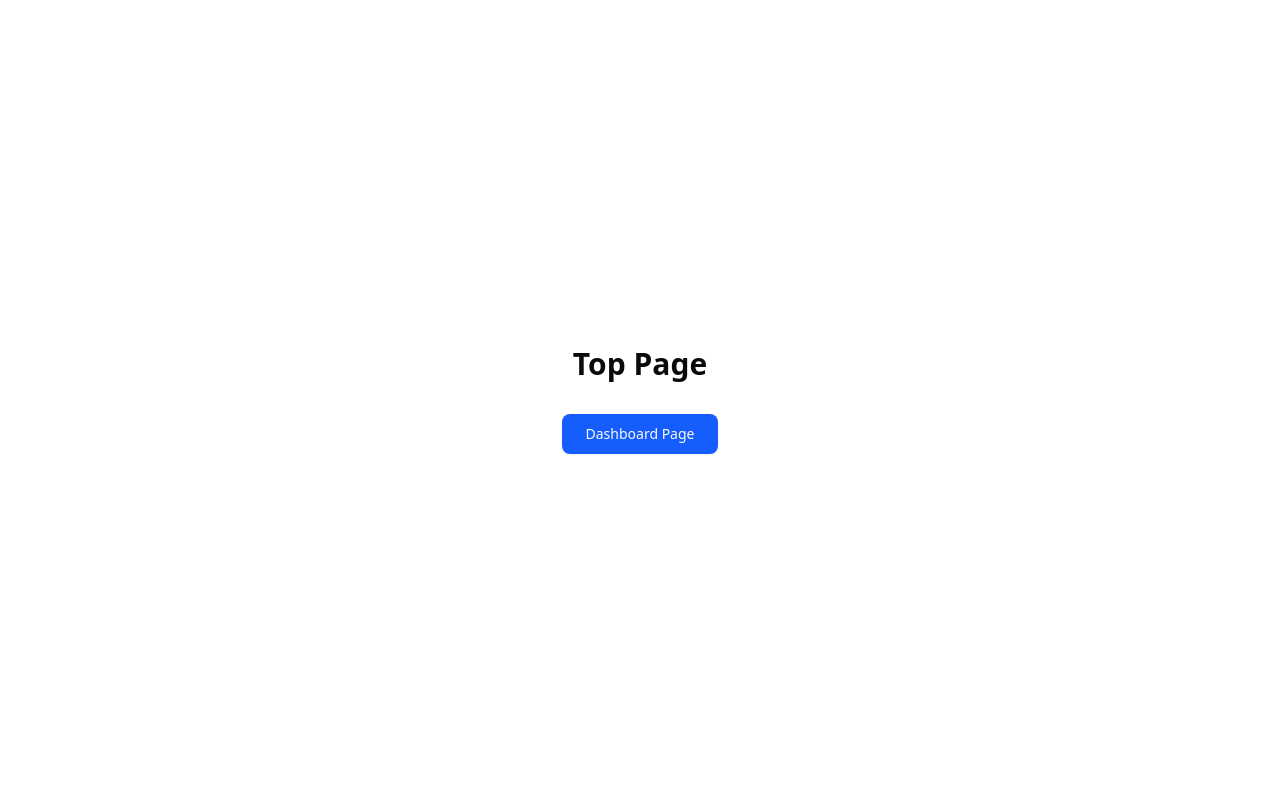
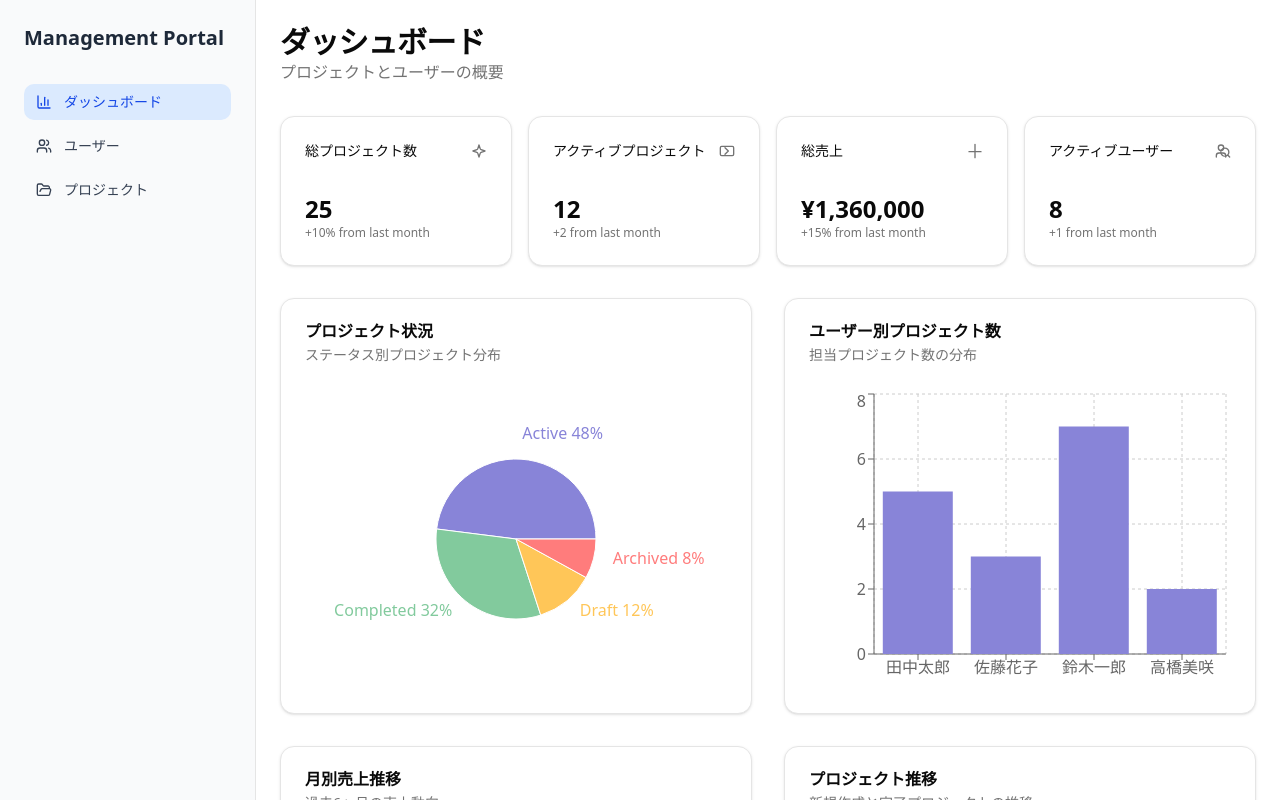
Before and after one commit to kazuki-310/learn-nextjs-graphql, a Next.js app: page / in a window 1280 px wide. Built offline with nearby package versions, Linux system fonts and the light colour scheme.

Commit message:
feat: ダッシュボード、ユーザー、プロジェクト管理ページを追加し、サイドバーのナビゲーションを改善

```diff
--- a/src/app/(dashboard)/layout.tsx
+++ b/src/app/(dashboard)/layout.tsx
@@ -1,11 +1,10 @@
 import { Sidebar } from '@/components/shared/sidebar';
 
-export default function Layout({ children }: { children: React.ReactNode }) {
+export default function DashboardLayout({ children }: { children: React.ReactNode }) {
   return (
-    <div className="flex min-h-screen">
+    <div className="flex h-screen">
       <Sidebar />
-
-      <main className="w-full p-6">{children}</main>
+      <main className="flex-1 overflow-auto p-6">{children}</main>
     </div>
   );
 }
--- /dev/null
+++ b/src/app/(dashboard)/page.tsx
@@ -0,0 +1,234 @@
+'use client';
+
+import { Card, CardContent, CardDescription, CardHeader, CardTitle } from '@/components/ui/card';
+import { BarChart, Bar, XAxis, YAxis, CartesianGrid, Tooltip, PieChart, Pie, Cell, LineChart, Line, AreaChart, Area, ResponsiveContainer } from 'recharts';
+
+// Mock data for now - will be replaced with real GraphQL data
+const statusData = [
+  { name: 'Active', value: 12, color: '#8884d8' },
+  { name: 'Completed', value: 8, color: '#82ca9d' },
+  { name: 'Draft', value: 3, color: '#ffc658' },
+  { name: 'Archived', value: 2, color: '#ff7c7c' },
+];
+
+const monthlyRevenueData = [
+  { month: '2024-01', revenue: 150000 },
+  { month: '2024-02', revenue: 200000 },
+  { month: '2024-03', revenue: 180000 },
+  { month: '2024-04', revenue: 250000 },
+  { month: '2024-05', revenue: 300000 },
+  { month: '2024-06', revenue: 280000 },
+];
+
+const userProjectData = [
+  { name: '田中太郎', projects: 5 },
+  { name: '佐藤花子', projects: 3 },
+  { name: '鈴木一郎', projects: 7 },
+  { name: '高橋美咲', projects: 2 },
+];
+
+const projectTrendData = [
+  { month: '2024-01', new: 3, completed: 2 },
+  { month: '2024-02', new: 5, completed: 4 },
+  { month: '2024-03', new: 4, completed: 3 },
+  { month: '2024-04', new: 6, completed: 5 },
+  { month: '2024-05', new: 8, completed: 6 },
+  { month: '2024-06', new: 7, completed: 8 },
+];
+
+export default function DashboardPage() {
+  return (
+    <div className="space-y-8">
+      <div>
+        <h1 className="text-3xl font-bold tracking-tight">ダッシュボード</h1>
+        <p className="text-muted-foreground">プロジェクトとユーザーの概要</p>
+      </div>
+
+      {/* KPI Cards */}
+      <div className="grid gap-4 md:grid-cols-2 lg:grid-cols-4">
+        <Card>
+          <CardHeader className="flex flex-row items-center justify-between space-y-0 pb-2">
+            <CardTitle className="text-sm font-medium">総プロジェクト数</CardTitle>
+            <svg
+              xmlns="http://www.w3.org/2000/svg"
+              viewBox="0 0 24 24"
+              fill="none"
+              stroke="currentColor"
+              strokeLinecap="round"
+              strokeLinejoin="round"
+              strokeWidth="2"
+              className="h-4 w-4 text-muted-foreground"
+            >
+              <path d="m12 3-1.912 5.813a2 2 0 0 1-1.275 1.275L3 12l5.813 1.912a2 2 0 0 1 1.275 1.275L12 21l1.912-5.813a2 2 0 0 1 1.275-1.275L21 12l-5.813-1.912a2 2 0 0 1-1.275-1.275L12 3Z" />
+            </svg>
+          </CardHeader>
+          <CardContent>
+            <div className="text-2xl font-bold">25</div>
+            <p className="text-xs text-muted-foreground">+10% from last month</p>
+          </CardContent>
+        </Card>
+
+        <Card>
+          <CardHeader className="flex flex-row items-center justify-between space-y-0 pb-2">
+            <CardTitle className="text-sm font-medium">アクティブプロジェクト</CardTitle>
+            <svg
+              xmlns="http://www.w3.org/2000/svg"
+              viewBox="0 0 24 24"
+              fill="none"
+              stroke="currentColor"
+              strokeLinecap="round"
+              strokeLinejoin="round"
+              strokeWidth="2"
+              className="h-4 w-4 text-muted-foreground"
+            >
+              <rect width="20" height="14" x="2" y="5" rx="2" />
+              <path d="m9 7 5 5-5 5" />
+            </svg>
+          </CardHeader>
+          <CardContent>
+            <div className="text-2xl font-bold">12</div>
+            <p className="text-xs text-muted-foreground">+2 from last month</p>
+          </CardContent>
+        </Card>
+
+        <Card>
+          <CardHeader className="flex flex-row items-center justify-between space-y-0 pb-2">
+            <CardTitle className="text-sm font-medium">総売上</CardTitle>
+            <svg
+              xmlns="http://www.w3.org/2000/svg"
+              viewBox="0 0 24 24"
+              fill="none"
+              stroke="currentColor"
+              strokeLinecap="round"
+              strokeLinejoin="round"
+              strokeWidth="2"
+              className="h-4 w-4 text-muted-foreground"
+            >
+              <path d="M12 2v20m9-9H3" />
+            </svg>
+          </CardHeader>
+          <CardContent>
+            <div className="text-2xl font-bold">¥1,360,000</div>
+            <p className="text-xs text-muted-foreground">+15% from last month</p>
+          </CardContent>
+        </Card>
+
+        <Card>
+          <CardHeader className="flex flex-row items-center justify-between space-y-0 pb-2">
+            <CardTitle className="text-sm font-medium">アクティブユーザー</CardTitle>
+            <svg
+              xmlns="http://www.w3.org/2000/svg"
+              viewBox="0 0 24 24"
+              fill="none"
+              stroke="currentColor"
+              strokeLinecap="round"
+              strokeLinejoin="round"
+              strokeWidth="2"
+              className="h-4 w-4 text-muted-foreground"
+            >
+              <path d="M16 21v-2a4 4 0 0 0-4-4H6a4 4 0 0 0-4 4v2" />
+              <circle cx="9" cy="7" r="4" />
+              <path d="m22 21-3-3m0 0a6 6 0 1 0-8.485-8.485A6 6 0 0 0 19 18Z" />
+            </svg>
+          </CardHeader>
+          <CardContent>
+            <div className="text-2xl font-bold">8</div>
+            <p className="text-xs text-muted-foreground">+1 from last month</p>
+          </CardContent>
+        </Card>
+      </div>
+
+      {/* Charts */}
+      <div className="grid gap-8 md:grid-cols-2">
+        {/* Project Status Pie Chart */}
+        <Card>
+          <CardHeader>
+            <CardTitle>プロジェクト状況</CardTitle>
+            <CardDescription>ステータス別プロジェクト分布</CardDescription>
+          </CardHeader>
+          <CardContent>
+            <ResponsiveContainer width="100%" height={300}>
+              <PieChart>
+                <Pie
+                  data={statusData}
+                  cx="50%"
+                  cy="50%"
+                  labelLine={false}
+                  label={({ name, percent }) => `${name} ${(percent * 100).toFixed(0)}%`}
+                  outerRadius={80}
+                  fill="#8884d8"
+                  dataKey="value"
+                >
+                  {statusData.map((entry, index) => (
+                    <Cell key={`cell-${index}`} fill={entry.color} />
+                  ))}
+                </Pie>
+                <Tooltip />
+              </PieChart>
+            </ResponsiveContainer>
+          </CardContent>
+        </Card>
+
+        {/* User Project Count Bar Chart */}
+        <Card>
+          <CardHeader>
+            <CardTitle>ユーザー別プロジェクト数</CardTitle>
+            <CardDescription>担当プロジェクト数の分布</CardDescription>
+          </CardHeader>
+          <CardContent>
+            <ResponsiveContainer width="100%" height={300}>
+              <BarChart data={userProjectData}>
+                <CartesianGrid strokeDasharray="3 3" />
+                <XAxis dataKey="name" />
+                <YAxis />
+                <Tooltip />
+                <Bar dataKey="projects" fill="#8884d8" />
+              </BarChart>
+            </ResponsiveContainer>
+          </CardContent>
+        </Card>
+
+        {/* Monthly Revenue Line Chart */}
+        <Card>
+          <CardHeader>
+            <CardTitle>月別売上推移</CardTitle>
+            <CardDescription>過去6ヶ月の売上動向</CardDescription>
+          </CardHeader>
+          <CardContent>
+            <ResponsiveContainer width="100%" height={300}>
+              <LineChart data={monthlyRevenueData}>
+                <CartesianGrid strokeDasharray="3 3" />
+                <XAxis dataKey="month" />
+                <YAxis />
+                <Tooltip
+                  formatter={(value) => [`¥${value.toLocaleString()}`, '売上']}
+                />
+                <Line type="monotone" dataKey="revenue" stroke="#8884d8" strokeWidth={2} />
+              </LineChart>
+            </ResponsiveContainer>
+          </CardContent>
+        </Card>
+
+        {/* Project Trend Area Chart */}
+        <Card>
+          <CardHeader>
+            <CardTitle>プロジェクト推移</CardTitle>
+            <CardDescription>新規作成と完了プロジェクトの推移</CardDescription>
+          </CardHeader>
+          <CardContent>
+            <ResponsiveContainer width="100%" height={300}>
+              <AreaChart data={projectTrendData}>
+                <CartesianGrid strokeDasharray="3 3" />
+                <XAxis dataKey="month" />
+                <YAxis />
+                <Tooltip />
+                <Area type="monotone" dataKey="new" stackId="1" stroke="#8884d8" fill="#8884d8" />
+                <Area type="monotone" dataKey="completed" stackId="1" stroke="#82ca9d" fill="#82ca9d" />
+              </AreaChart>
+            </ResponsiveContainer>
+          </CardContent>
+        </Card>
+      </div>
+    </div>
+  );
+}
--- a/src/app/(dashboard)/users/page.tsx
+++ b/src/app/(dashboard)/users/page.tsx
@@ -6,11 +6,9 @@ import { UserList } from './_components/user-list';
 
 export default function Page() {
   return (
-    <main>
-      <div className="p-6">
-        <h1 className="mb-3 text-3xl font-bold">User List を表示します</h1>
-
-        <div className="px-6 text-end">
+    <div className="space-y-6">
+      <div className="flex items-center justify-between">
+        <h1 className="text-3xl font-bold tracking-tight">ユーザー管理</h1>
         <Link href="/users/new">
           <Button size="lg" className="bg-blue-600 hover:bg-blue-700">
             新規作成
@@ -22,6 +20,5 @@ export default function Page() {
         <UserList />
       </Suspense>
     </div>
-    </main>
   );
 }
--- a/src/app/page.tsx
+++ /dev/null
@@ -1,18 +0,0 @@
-import { Button } from '@/components/ui/button';
-import Link from 'next/link';
-
-export default function Page() {
-  return (
-    <main className="flex h-screen items-center justify-center">
-      <div className="text-center">
-        <h1 className="mb-8 text-3xl font-bold">Top Page</h1>
-
-        <Link href="/users">
-          <Button size="lg" className="bg-blue-600 hover:bg-blue-700">
-            Dashboard Page
-          </Button>
-        </Link>
-      </div>
-    </main>
-  );
-}
--- a/src/components/shared/sidebar.tsx
+++ b/src/components/shared/sidebar.tsx
@@ -2,20 +2,22 @@
 
 import Link from 'next/link';
 import { usePathname } from 'next/navigation';
+import { BarChart3, Users, FolderOpen } from 'lucide-react';
 
 const navLinks = [
-  { href: '/users', label: 'User' },
-  { href: '/projects', label: 'Project' },
+  { href: '/', label: 'ダッシュボード', icon: BarChart3 },
+  { href: '/users', label: 'ユーザー', icon: Users },
+  { href: '/projects', label: 'プロジェクト', icon: FolderOpen },
 ];
 
 export function Sidebar() {
   return (
-    <aside className="min-w-64 border-r p-6">
-      <h2 className="mb-6 text-2xl font-bold">
-        <Link href="/" className="hover:text-gray-300">
-          Home
-        </Link>
-      </h2>
+    <aside className="min-w-64 border-r bg-gray-50 p-6">
+      <Link href="/" className="block mb-8">
+        <h2 className="text-xl font-bold text-gray-800 hover:text-blue-600 transition-colors">
+          Management Portal
+        </h2>
+      </Link>
 
       <NavMenu />
     </aside>
@@ -27,16 +29,22 @@ export function NavMenu() {
 
   return (
     <nav>
-      <ul className="space-y-6">
+      <ul className="space-y-2">
         {navLinks.map((link) => {
           const isActive = pathname === link.href;
+          const Icon = link.icon;
 
           return (
             <li key={link.href}>
               <Link
                 href={link.href}
-                className={`hover:text-red-400 ${isActive ? 'text-red-400' : 'text-black'}`}
+                className={`flex items-center gap-3 rounded-lg px-3 py-2 text-sm font-medium transition-colors hover:bg-gray-200 ${
+                  isActive
+                    ? 'bg-blue-100 text-blue-700'
+                    : 'text-gray-700 hover:text-gray-900'
+                }`}
               >
+                <Icon className="h-4 w-4" />
                 {link.label}
               </Link>
             </li>
```
Also changed, not shown: src/app/(dashboard)/projects/page.tsx (+3 -6 lines), 1 other file (tests, documents, lock files or other folders). Lines whose indentation alone changed are shown as unchanged.
